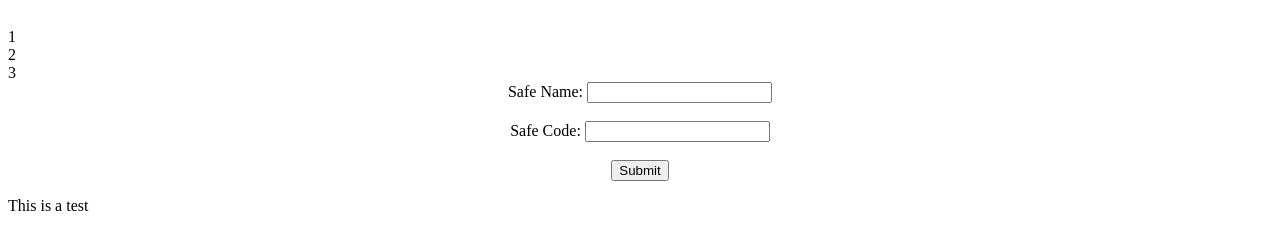
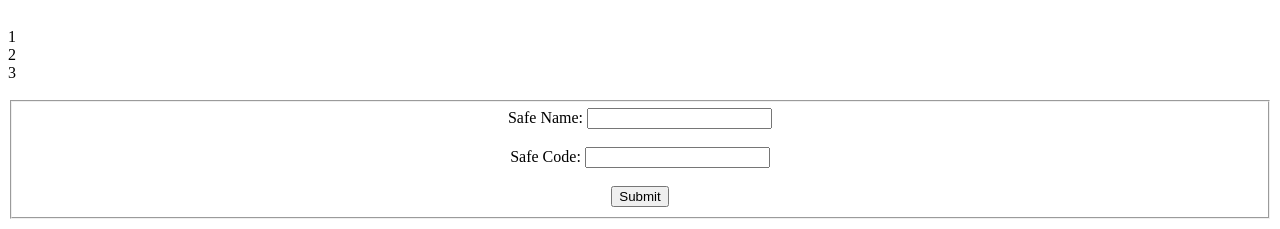
Before and after one commit to eduobusunum/eduobusunum.github.io, a plain HTML site: page index.html in a window 1280 px wide. Shown: the part 151-380 px from the top of the page. Drawn offline with Linux system fonts and the light colour scheme; a web font is replaced by a local one.

Commit message:
Update index.html

```diff
--- a/index.html
+++ b/index.html
@@ -11,13 +11,15 @@
     <h1>E DUOBUS UNUM</h1>
     <span id="line1">1</span><br>
     <span id="line2">2</span><br>
-    <span id="line3">3</span><br>
-    <form action="/action_page.php">
-      Safe Name:  <input type="text" name="name" id="name" value="">  <br><br>
-      Safe Code:   <input type="text" name="code" value=""> <br><br>
+    <span id="line3">3</span><br><br>
+    <form autocomplete="off" onsubmit="validateSubmit()">
+      <fieldset>
+      Safe Name:  <input type="text" id="name" name="name" oninput="checkName()" value="">  <br><br>
+      Safe Code:  <input type="text" id="code" name="code" oninput="checkCode()" value="" > <br><br>
       <input type="submit" value="Submit">
+    </fieldset>
     </form>
-    <p id="test"> This is a test</p>
+    <br>
     <img src="LOGO-Symbol.jpg">
   </body>
 </html>
```
